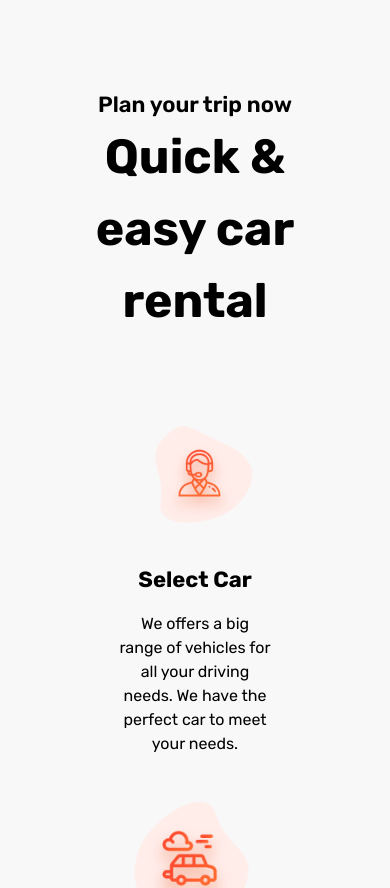
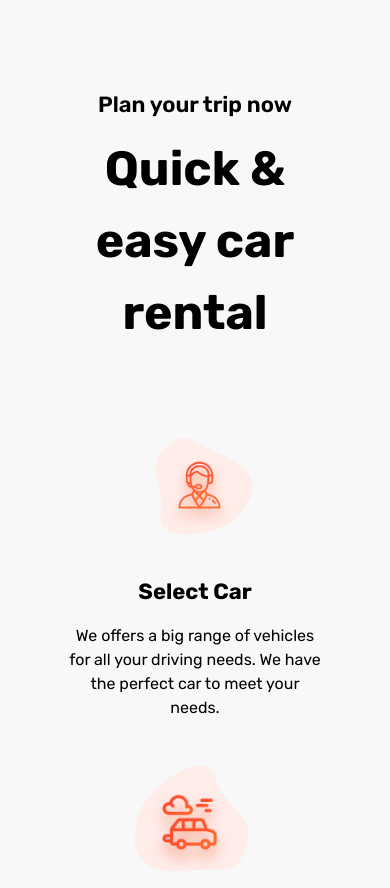
Before and after one commit to Henok-Belachew/Car-Rental-Web-App, a React (Create React App) app: page / in a window 390 px wide. Shown: the part 1180-2068 px from the top of the page. Built offline with nearby package versions, Linux system fonts and the light colour scheme.

Commit message:
Made responsive to Moblie Screens

```diff
--- a/src/components/PlanTrip.jsx
+++ b/src/components/PlanTrip.jsx
@@ -6,7 +6,7 @@ import img3 from '../assets/CompIntroImages/sc.png'
 
 const Card = ({disctription, title, img}) => {
     return (
-        <div  className='text-center flex flex-col gap-4 max-lg:w-[60%] max-lg:mx-auto'>
+        <div  className='text-center flex flex-col gap-4 md-lg:w-[60%] max-lg:mx-auto'>
             <img className='mx-auto h-[140px]' src={img} alt="" />
             <h1  className='font-[700] text-[22px]'>{title}</h1>
             <p className='font-[400] text-[16px]'>{disctription}</p>
@@ -19,10 +19,10 @@ function PlanTrip() {
     const dis2 = "Our knowledgeable and friendly operators are always ready to help with any questions or concerns."
     const dis3 = "Whether you're hitting the open road, we've got you covered with our wide range of cars. No time!"
   return (
-    <div className='px-[67px] flex flex-col gap-[70px] py-[120px]'>
+    <div className='px-[67px] flex flex-col gap-[70px] py-[120px] max-sm:py-[50px]'>
             <div className='text-center'>
                 <h1 className='font-[600] text-[22px]'>Plan your trip now</h1>
-                <h1 className='font-[700] text-[48px]'>Quick & easy car rental</h1>
+                <h1 className='font-[700] mt-3 text-[48px] max-sm:text-[36px]'>Quick & easy car rental</h1>
             </div>
 
             <div className='flex gap-8 max-lg:flex-col text-center'>
```
